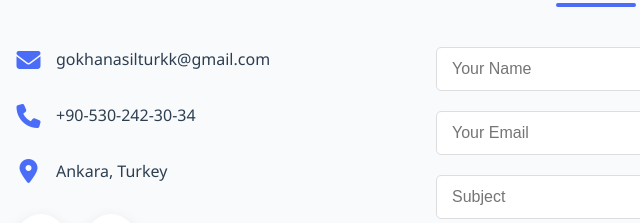
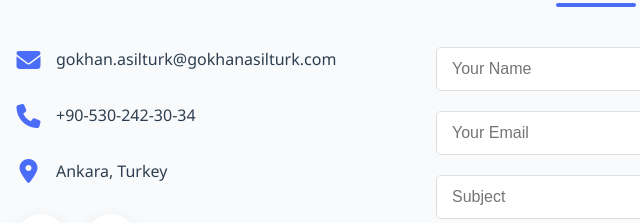
Before and after one commit to GokhanAsilturk/portfolio_website, a plain HTML site: page index.html in a window 1280 px wide. Shown: the part 5583-5806 px from the top of the page, 44-684 px from the left. Drawn offline with Linux system fonts and the light colour scheme.

Commit message:
email updated

```diff
--- a/index.html
+++ b/index.html
@@ -259,10 +259,10 @@
             <h2 class="section-title">Get In Touch</h2>
             <div class="contact-container">
                 <div class="contact-info">
-                    <a href="mailto:gokhanasilturkk@gmail.com" class="contact-link-wrapper">
+                    <a href="mailto:gokhan.asilturk@gokhanasilturk.com" class="contact-link-wrapper">
                         <div class="contact-item">
                             <i class="fas fa-envelope"></i>
-                            <p>gokhanasilturkk@gmail.com</p>
+                            <p>gokhan.asilturk@gokhanasilturk.com</p>
                         </div>
                     </a>
                     <a href="tel:+905302423034" class="contact-link-wrapper">
```
